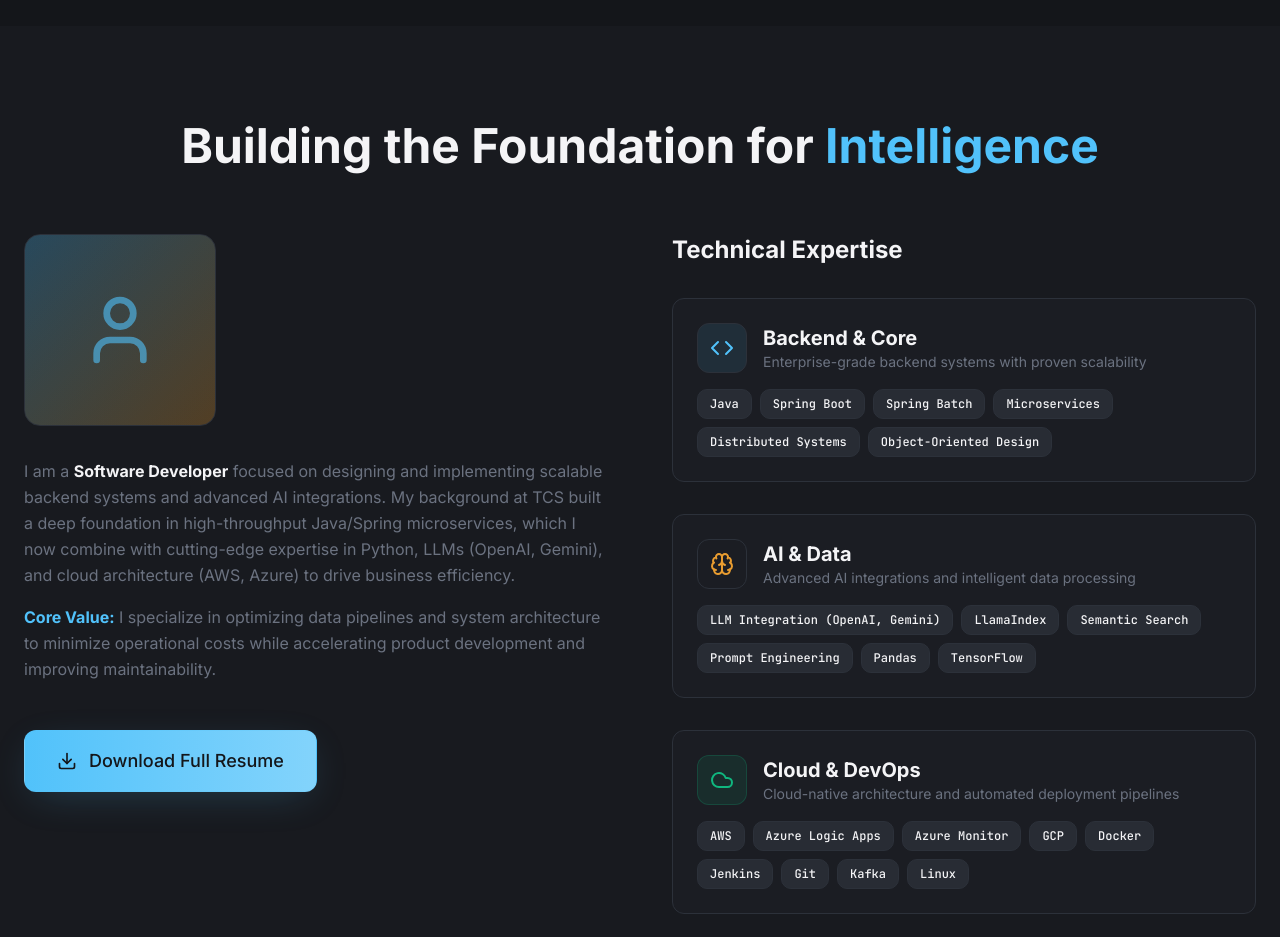
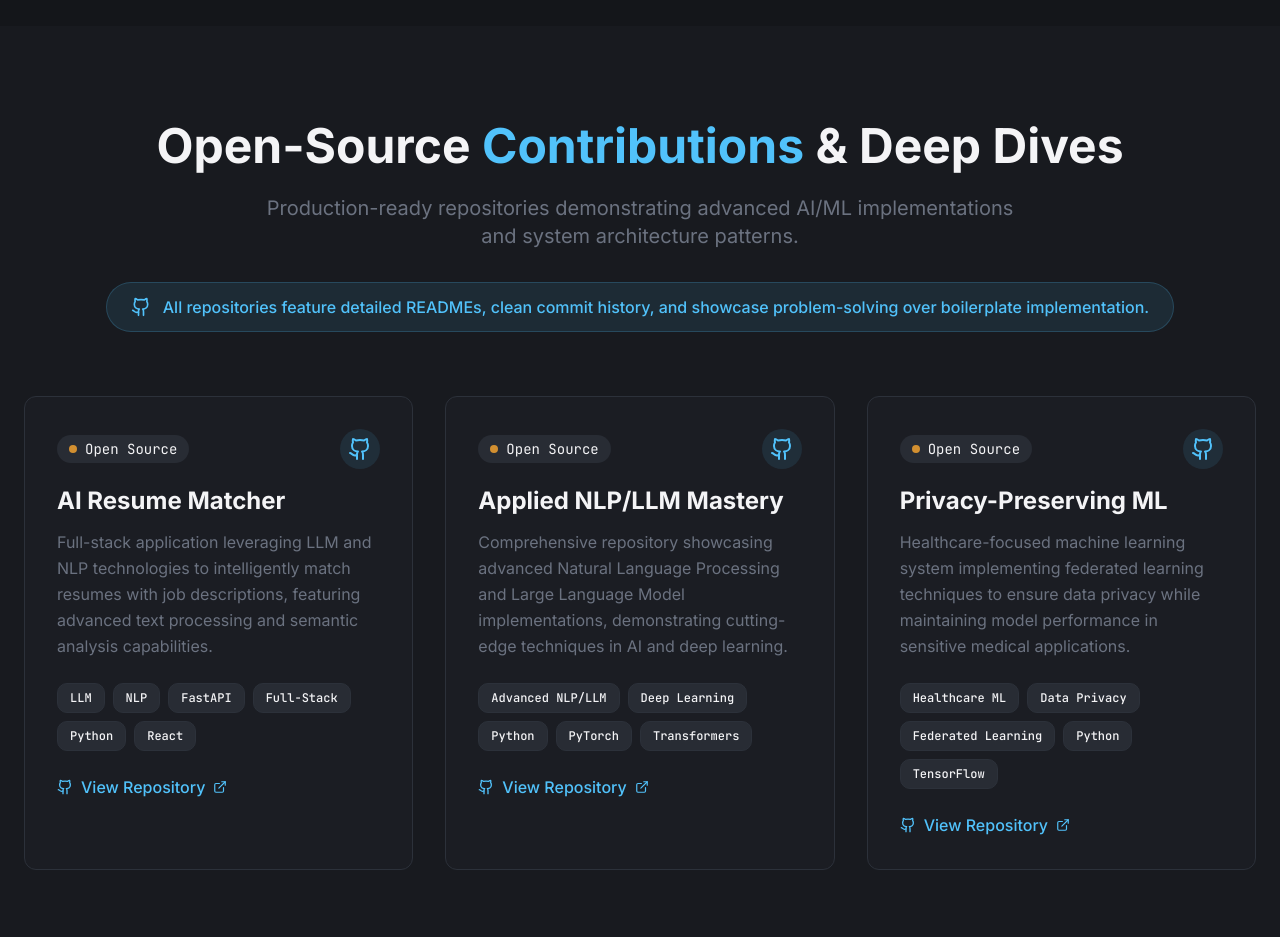
Before and after one commit to Abhinav-SU/analytical-architect, a React (Vite) app: page / in a window 1280 px wide. Shown: the part 1860-2797 px from the top of the page. Built offline with nearby package versions, Linux system fonts and the light colour scheme; the HTML template or start-up script is replaced by a standard one.

Commit message:
Add Open-Source Contributions section

```diff
--- /dev/null
+++ b/src/components/OpenSourceProjects.tsx
@@ -0,0 +1,178 @@
+import React from 'react';
+import { motion, useInView } from 'framer-motion';
+import { Github, ExternalLink } from 'lucide-react';
+import { useRef } from 'react';
+
+interface OpenSourceProjectProps {
+  title: string;
+  description: string;
+  technologies: string[];
+  githubUrl: string;
+  delay: number;
+}
+
+const OpenSourceProjectCard: React.FC<OpenSourceProjectProps> = ({
+  title,
+  description,
+  technologies,
+  githubUrl,
+  delay
+}) => {
+  const ref = useRef(null);
+  const isInView = useInView(ref, { once: true, margin: "-10%" });
+
+  return (
+    <motion.div
+      ref={ref}
+      initial={{ opacity: 0, y: 60 }}
+      animate={isInView ? { opacity: 1, y: 0 } : {}}
+      transition={{ duration: 0.8, delay }}
+      className="group relative"
+    >
+      <motion.div
+        whileHover={{ y: -8, scale: 1.02 }}
+        transition={{ type: "spring", stiffness: 300, damping: 30 }}
+        className="bg-card border border-border rounded-xl p-8 h-full relative overflow-hidden"
+      >
+        {/* Hover Glow Effect */}
+        <div className="absolute inset-0 bg-gradient-to-br from-primary/5 via-transparent to-accent/5 opacity-0 group-hover:opacity-100 transition-opacity duration-500" />
+
+        {/* Content */}
+        <div className="relative z-10">
+          {/* GitHub Icon */}
+          <motion.div
+            className="flex items-center justify-between mb-4"
+            whileHover={{ scale: 1.05 }}
+          >
+            <div className="inline-flex items-center gap-2 px-3 py-1 bg-secondary rounded-full text-sm font-mono text-secondary-foreground">
+              <div className="w-2 h-2 bg-accent rounded-full animate-pulse" />
+              Open Source
+            </div>
+
+            <motion.a
+              href={githubUrl}
+              target="_blank"
+              rel="noopener noreferrer"
+              className="p-2 bg-primary/10 hover:bg-primary/20 rounded-full transition-colors duration-300 group/github"
+              whileHover={{ scale: 1.1, rotate: 5 }}
+              whileTap={{ scale: 0.95 }}
+            >
+              <Github className="text-primary group-hover/github:text-accent transition-colors duration-300" size={24} />
+            </motion.a>
+          </motion.div>
+
+          {/* Title */}
+          <h3 className="text-2xl font-bold text-foreground mb-3 group-hover:text-primary transition-colors duration-300">
+            {title}
+          </h3>
+
+          {/* Description */}
+          <p className="text-muted-foreground leading-relaxed mb-6">
+            {description}
+          </p>
+
+          {/* Technologies */}
+          <div className="flex flex-wrap gap-2 mb-6">
+            {technologies.map((tech, index) => (
+              <motion.span
+                key={tech}
+                initial={{ opacity: 0, scale: 0.8 }}
+                animate={isInView ? { opacity: 1, scale: 1 } : {}}
+                transition={{ duration: 0.3, delay: delay + 0.1 + index * 0.05 }}
+                className="tech-tag text-xs"
+              >
+                {tech}
+              </motion.span>
+            ))}
+          </div>
+
+          {/* CTA */}
+          <motion.a
+            href={githubUrl}
+            target="_blank"
+            rel="noopener noreferrer"
+            className="flex items-center gap-2 text-primary font-medium group-hover:gap-3 transition-all duration-300"
+            whileHover={{ x: 5 }}
+          >
+            <Github size={16} />
+            <span>View Repository</span>
+            <ExternalLink size={14} className="group-hover:translate-x-1 transition-transform duration-300" />
+          </motion.a>
+        </div>
+
+        {/* Hover Border Effect */}
+        <div className="absolute inset-0 border-2 border-primary/0 group-hover:border-primary/20 rounded-xl transition-colors duration-300" />
+      </motion.div>
+    </motion.div>
+  );
+};
+
+const OpenSourceProjects: React.FC = () => {
+  const projects = [
+    {
+      title: "AI Resume Matcher",
+      description: "Full-stack application leveraging LLM and NLP technologies to intelligently match resumes with job descriptions, featuring advanced text processing and semantic analysis capabilities.",
+      technologies: ["LLM", "NLP", "FastAPI", "Full-Stack", "Python", "React"],
+      githubUrl: "https://github.com/Abhinav-SU/resume-matcher-app"
+    },
+    {
+      title: "Applied NLP/LLM Mastery",
+      description: "Comprehensive repository showcasing advanced Natural Language Processing and Large Language Model implementations, demonstrating cutting-edge techniques in AI and deep learning.",
+      technologies: ["Advanced NLP/LLM", "Deep Learning", "Python", "PyTorch", "Transformers"],
+      githubUrl: "https://github.com/Abhinav-SU/applied_nlp_llm_mastery"
+    },
+    {
+      title: "Privacy-Preserving ML",
+      description: "Healthcare-focused machine learning system implementing federated learning techniques to ensure data privacy while maintaining model performance in sensitive medical applications.",
+      technologies: ["Healthcare ML", "Data Privacy", "Federated Learning", "Python", "TensorFlow"],
+      githubUrl: "https://github.com/Abhinav-SU/privacy-preserving-ml-healthcare"
+    }
+  ];
+
+  const sectionRef = useRef(null);
+  const isInView = useInView(sectionRef, { once: true, margin: "-10%" });
+
+  return (
+    <section className="py-24 bg-muted/30">
+      <div className="container mx-auto px-6">
+        <motion.div
+          ref={sectionRef}
+          initial={{ opacity: 0, y: 30 }}
+          animate={isInView ? { opacity: 1, y: 0 } : {}}
+          transition={{ duration: 0.8 }}
+          className="text-center mb-16"
+        >
+          <h2 className="text-4xl md:text-5xl font-bold text-foreground mb-6">
+            Open-Source <span className="text-primary">Contributions</span> & Deep Dives
+          </h2>
+          <p className="text-xl text-muted-foreground max-w-3xl mx-auto mb-8">
+            Production-ready repositories demonstrating advanced AI/ML implementations and system architecture patterns.
+          </p>
+
+          {/* Callout */}
+          <motion.div
+            initial={{ opacity: 0, scale: 0.95 }}
+            animate={isInView ? { opacity: 1, scale: 1 } : {}}
+            transition={{ duration: 0.8, delay: 0.2 }}
+            className="inline-flex items-center gap-3 px-6 py-3 bg-primary/10 border border-primary/20 rounded-full text-primary font-medium"
+          >
+            <Github size={20} />
+            <span>All repositories feature detailed READMEs, clean commit history, and showcase problem-solving over boilerplate implementation.</span>
+          </motion.div>
+        </motion.div>
+
+        <div className="grid grid-cols-1 lg:grid-cols-3 gap-8">
+          {projects.map((project, index) => (
+            <OpenSourceProjectCard
+              key={project.title}
+              {...project}
+              delay={index * 0.2}
+            />
+          ))}
+        </div>
+      </div>
+    </section>
+  );
+};
+
+export default OpenSourceProjects;
--- a/src/pages/Index.tsx
+++ b/src/pages/Index.tsx
@@ -1,6 +1,7 @@
 import Navigation from '../components/Navigation';
 import Hero from '../components/Hero';
 import FeaturedProjects from '../components/FeaturedProjects';
+import OpenSourceProjects from '../components/OpenSourceProjects';
 import About from '../components/About';
 
 const Index = () => {
@@ -9,6 +10,7 @@ const Index = () => {
       <Navigation />
       <Hero />
       <FeaturedProjects />
+      <OpenSourceProjects />
       <About />
     </div>
   );
```
